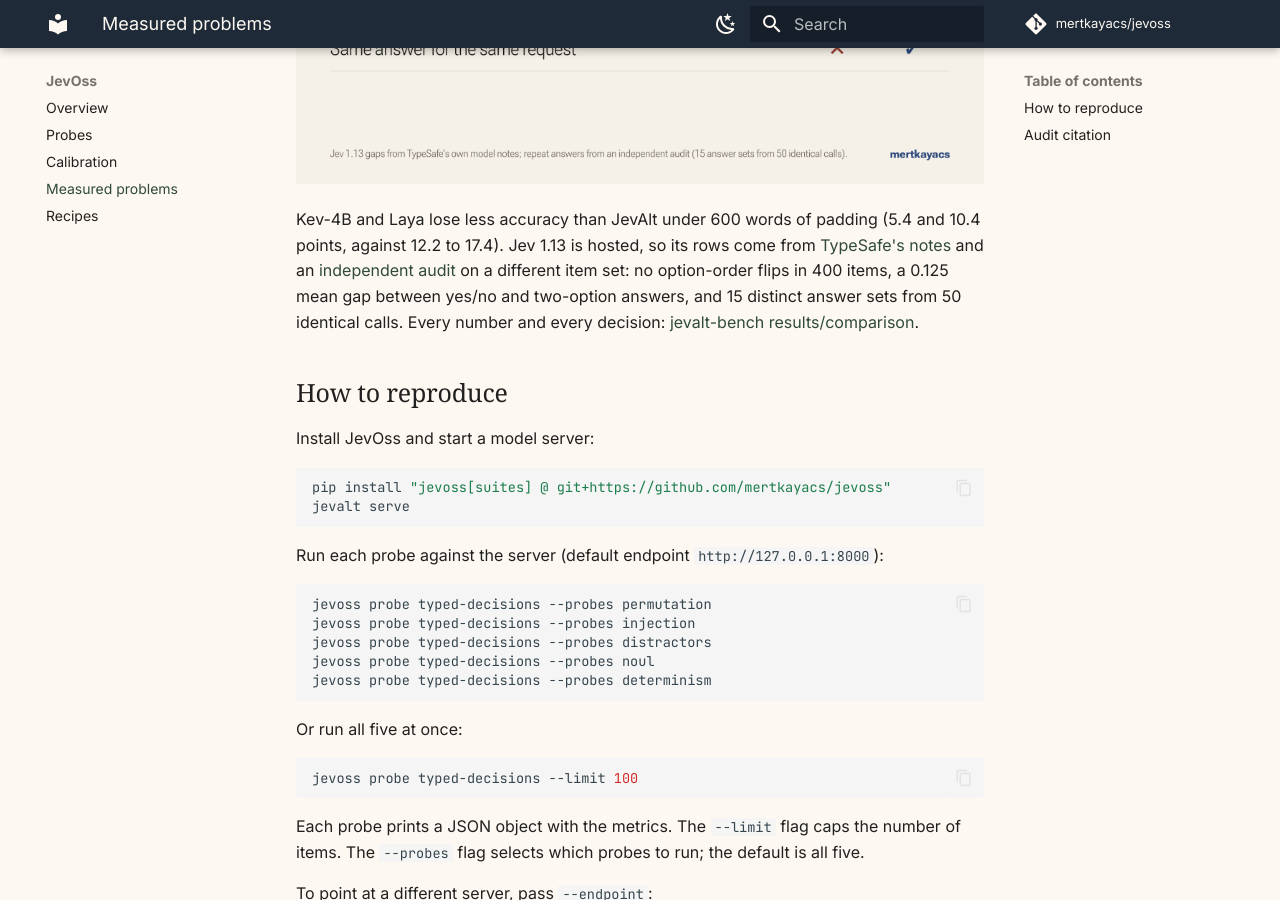
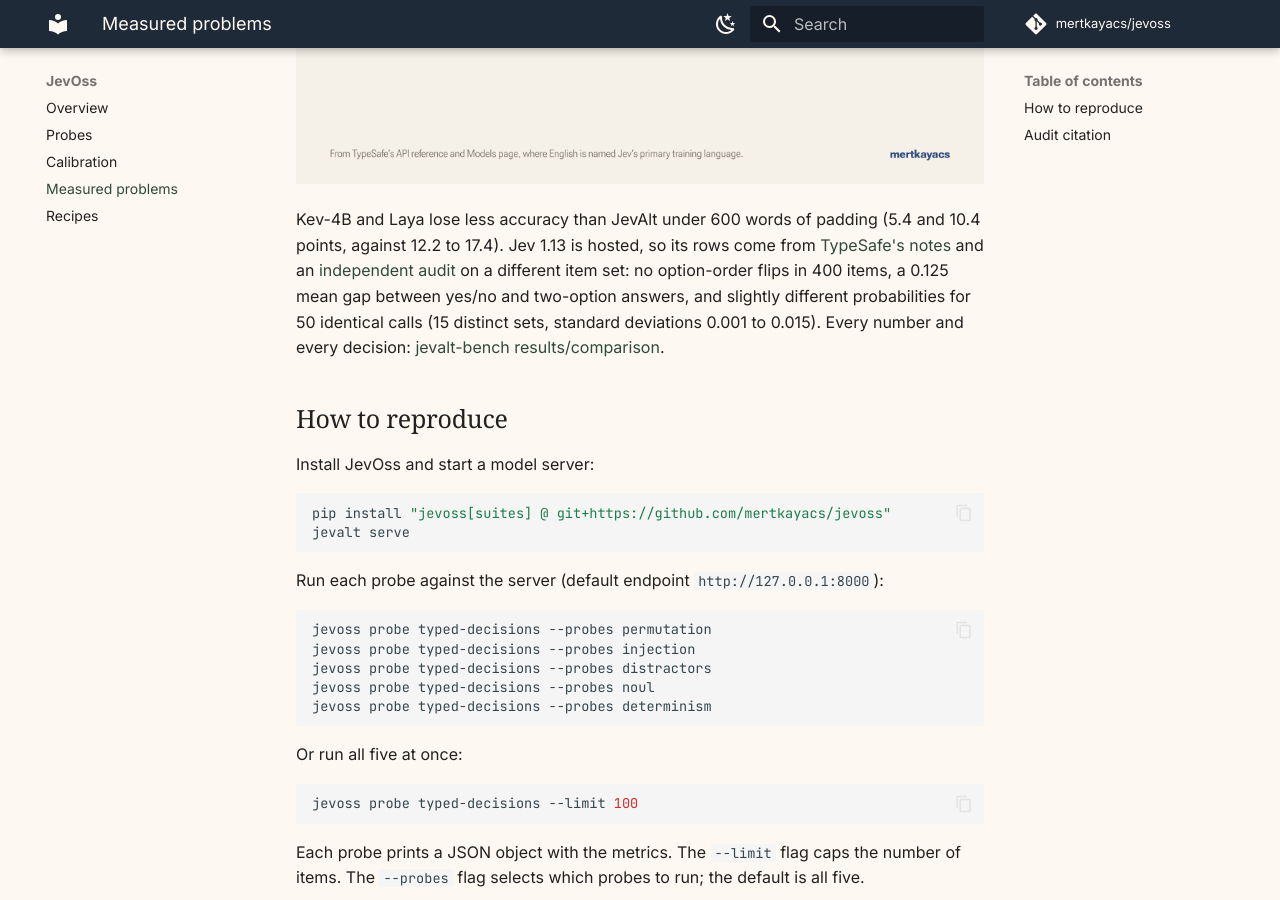
Before and after one commit to mertkayacs/jevoss, an MkDocs documentation site: the page built from docs/problems.md, in a window 1280 px wide and 900 px high, scrolled down 1213 px. Built offline with MkDocs 1.6.1 and Material for MkDocs 9.7.7, drawn with Linux system fonts in a browser that asks for light colours; comment, search, counter and statistics services are not loaded.

Commit message:
Jev 1.13 audit: identical requests gave slightly different probabilities (15 distinct sets, standard deviations 0.001 to 0.015) and no changed answer is reported; chart without the repeat-answers and unknown rows

```diff
--- a/docs/problems.md
+++ b/docs/problems.md
@@ -4,9 +4,9 @@
 
 ![Hidden instructions, option order, long policies and negated questions: JevAlt against Intern-Decision-4B, Kev-4B and Laya](assets/charts/fixes.png)
 
-![What Jev 1.13 lacks and JevAlt has: thinking when unsure, an unknown answer, coverage sets, native Turkish and German, open weights, repeatable answers](assets/charts/jev.png)
+![What Jev 1.13 lacks and JevAlt has: thinking when unsure, coverage sets, models made for Turkish and German, open weights](assets/charts/jev.png)
 
-Kev-4B and Laya lose less accuracy than JevAlt under 600 words of padding (5.4 and 10.4 points, against 12.2 to 17.4). Jev 1.13 is hosted, so its rows come from [TypeSafe's notes](https://docs.typesafe.ai/model-jaggedness/jev-1.13) and an [independent audit](https://github.com/jujumilk3/jev-calibration-audit/blob/main/FINDINGS.md) on a different item set: no option-order flips in 400 items, a 0.125 mean gap between yes/no and two-option answers, and 15 distinct answer sets from 50 identical calls. Every number and every decision: [jevalt-bench results/comparison](https://huggingface.co/datasets/mertkayacs/jevalt-bench/tree/main/results/comparison).
+Kev-4B and Laya lose less accuracy than JevAlt under 600 words of padding (5.4 and 10.4 points, against 12.2 to 17.4). Jev 1.13 is hosted, so its rows come from [TypeSafe's notes](https://docs.typesafe.ai/model-jaggedness/jev-1.13) and an [independent audit](https://github.com/jujumilk3/jev-calibration-audit/blob/main/FINDINGS.md) on a different item set: no option-order flips in 400 items, a 0.125 mean gap between yes/no and two-option answers, and slightly different probabilities for 50 identical calls (15 distinct sets, standard deviations 0.001 to 0.015). Every number and every decision: [jevalt-bench results/comparison](https://huggingface.co/datasets/mertkayacs/jevalt-bench/tree/main/results/comparison).
 
 ## How to reproduce
 
```
Also changed, not shown: docs/assets/charts/jev.png.
